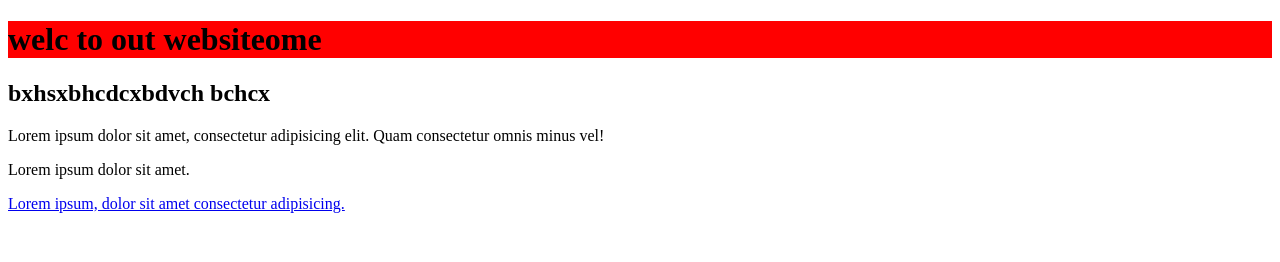
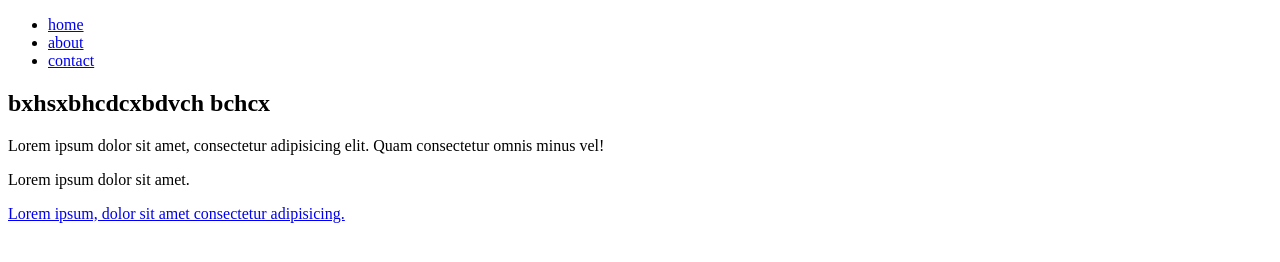
Before and after one commit to DiyorbekChoriyev/online-magazin, a plain HTML site: page Desktop/git/index.html in a window 1280 px wide. Drawn offline with Linux system fonts and the light colour scheme.

Commit message:
navbar section

```diff
--- a/Desktop/git/index.html
+++ b/Desktop/git/index.html
@@ -9,7 +9,13 @@
 </head>
 <body>
     <header>
-       <h1>welc to out websiteome</h1>
+       <nav>
+        <ul>
+            <li><a href="#">home</a></li>
+            <li><a href="#">about</a></li>
+            <li><a href="#">contact</a></li>
+        </ul>
+       </nav>
     </header>
     <main>
         <div class="container">
```
